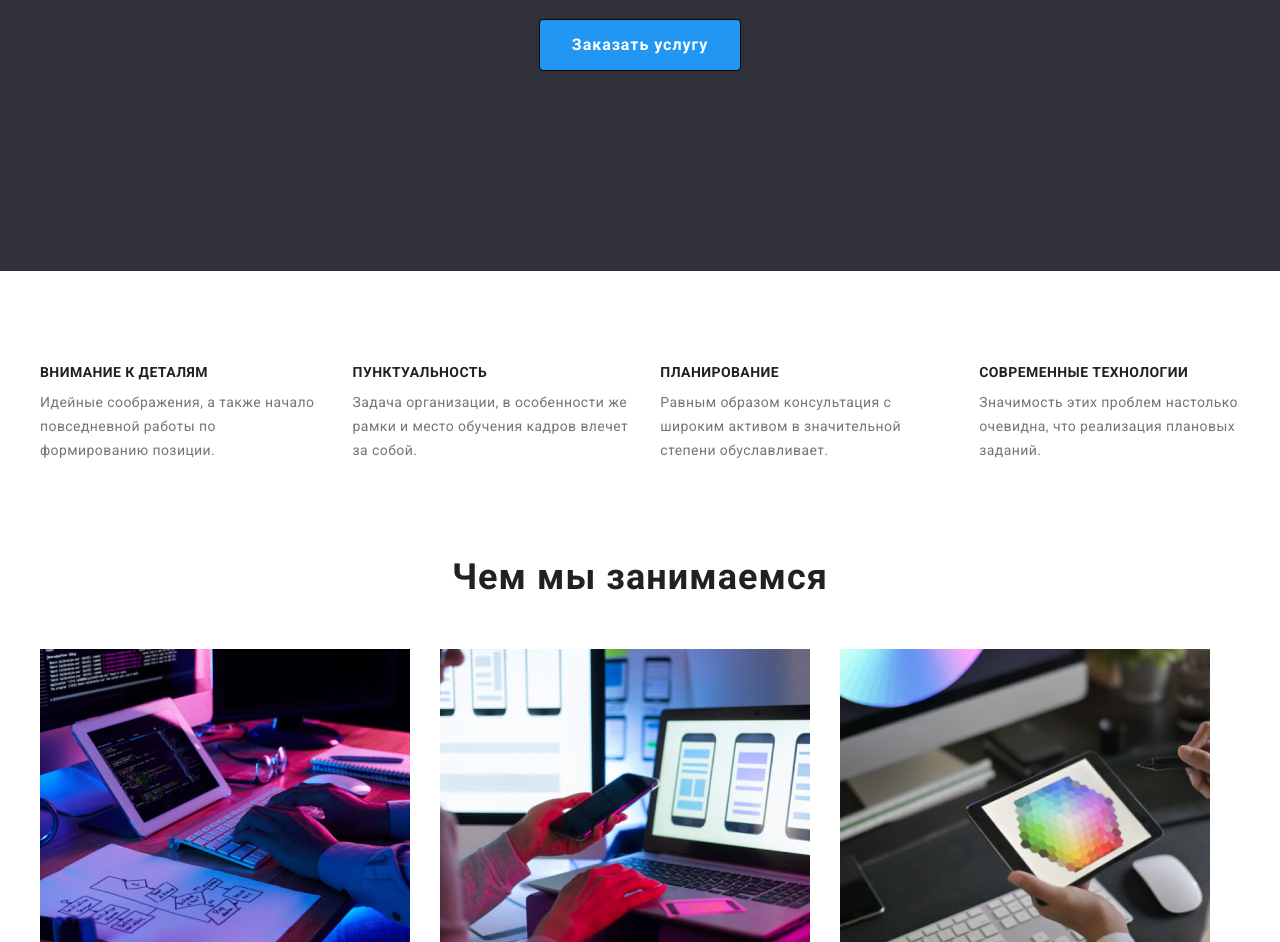
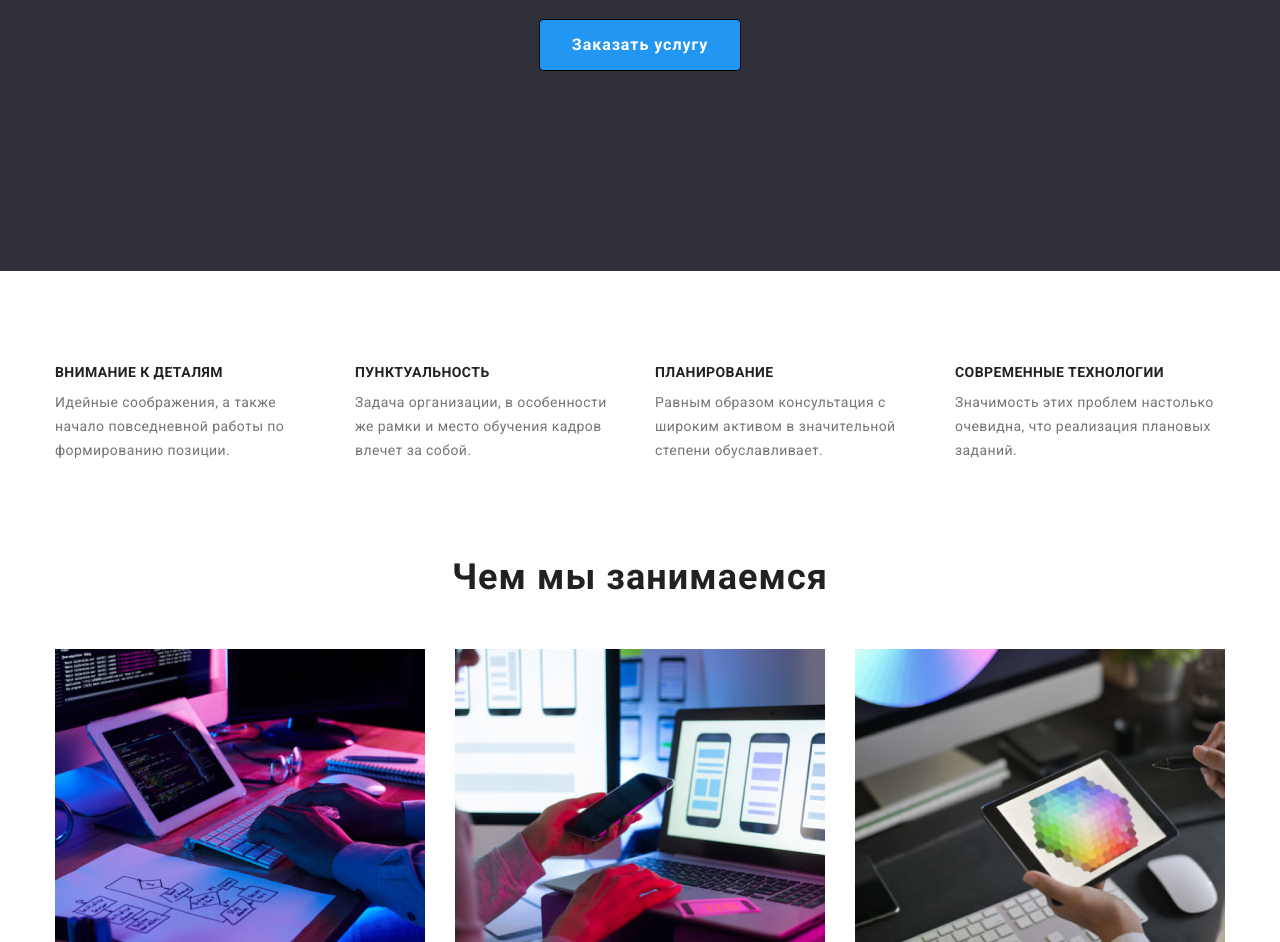
Before and after one commit to NataliiaPasaman/goit-markup-hw-03, a plain HTML site: page index.html in a window 1280 px wide. Shown: the part 412-1354 px from the top of the page. Drawn offline with nearby package versions, Linux system fonts and the light colour scheme.

Commit message:
Виправлення 2

```diff
--- a/css/styles.css
+++ b/css/styles.css
@@ -33,6 +33,8 @@ img {
 .container{
     width: 1200px;
     margin: 0 auto;
+    padding-left: 15px;
+    padding-right: 15px;
 }
 
 /* Хедер */
@@ -187,10 +189,11 @@ img {
 .list-benefits {
     display: flex;
     align-items: center;
+    margin-right: -30px;
 }
 
 .item-benefits {
-    width: calc((100%-3*30)/4);
+    width: calc((100% - 4 * 30px) / 4);
     margin-right: 30px;
 }
 
@@ -418,6 +421,7 @@ img {
     flex-wrap: wrap;
 }
 .item-portfolio {
+    width: calc((100% - 2 * 30px) / 3);
     margin-right: 30px;
     margin-bottom: 30px;
     border: 1px solid #EEEEEE;
```
